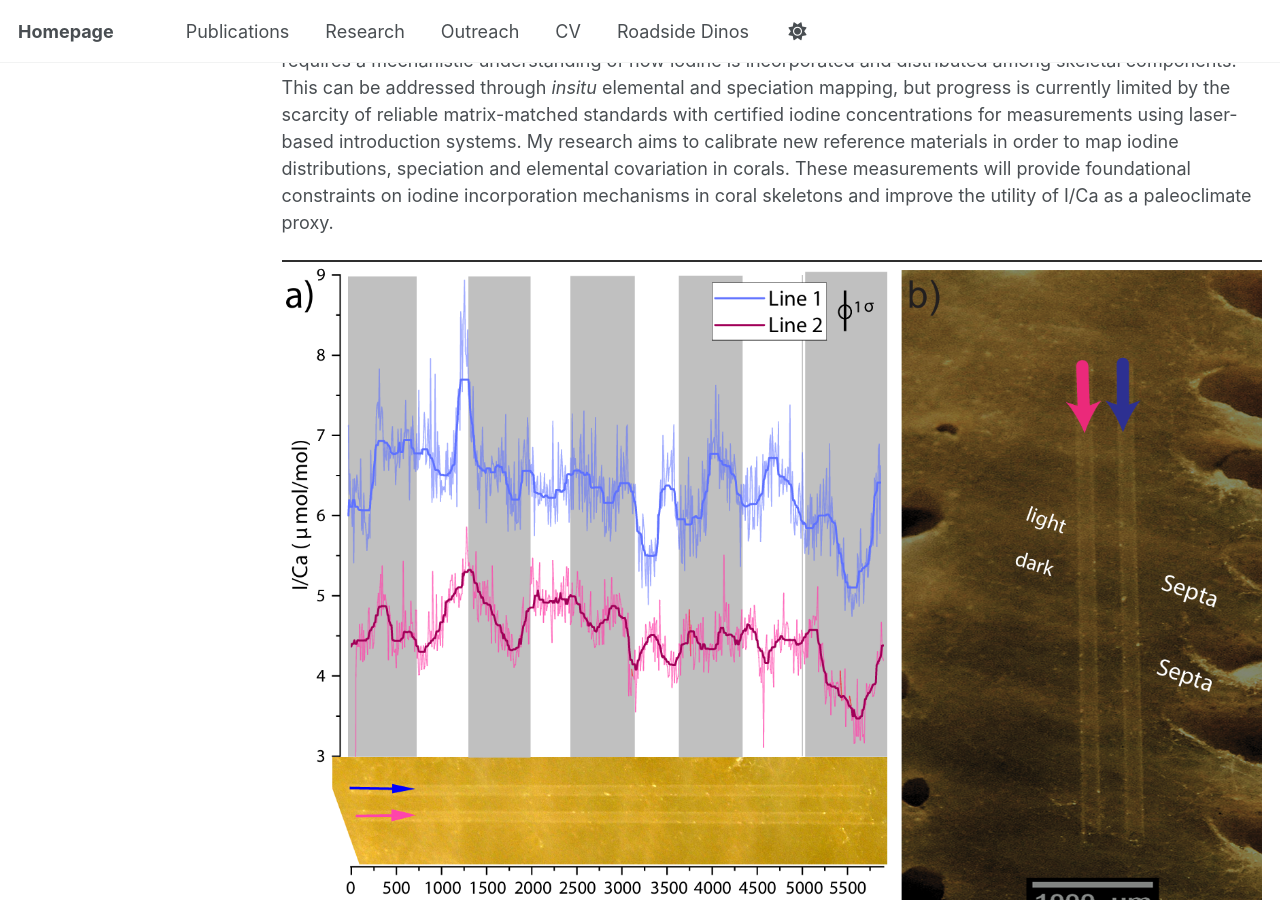
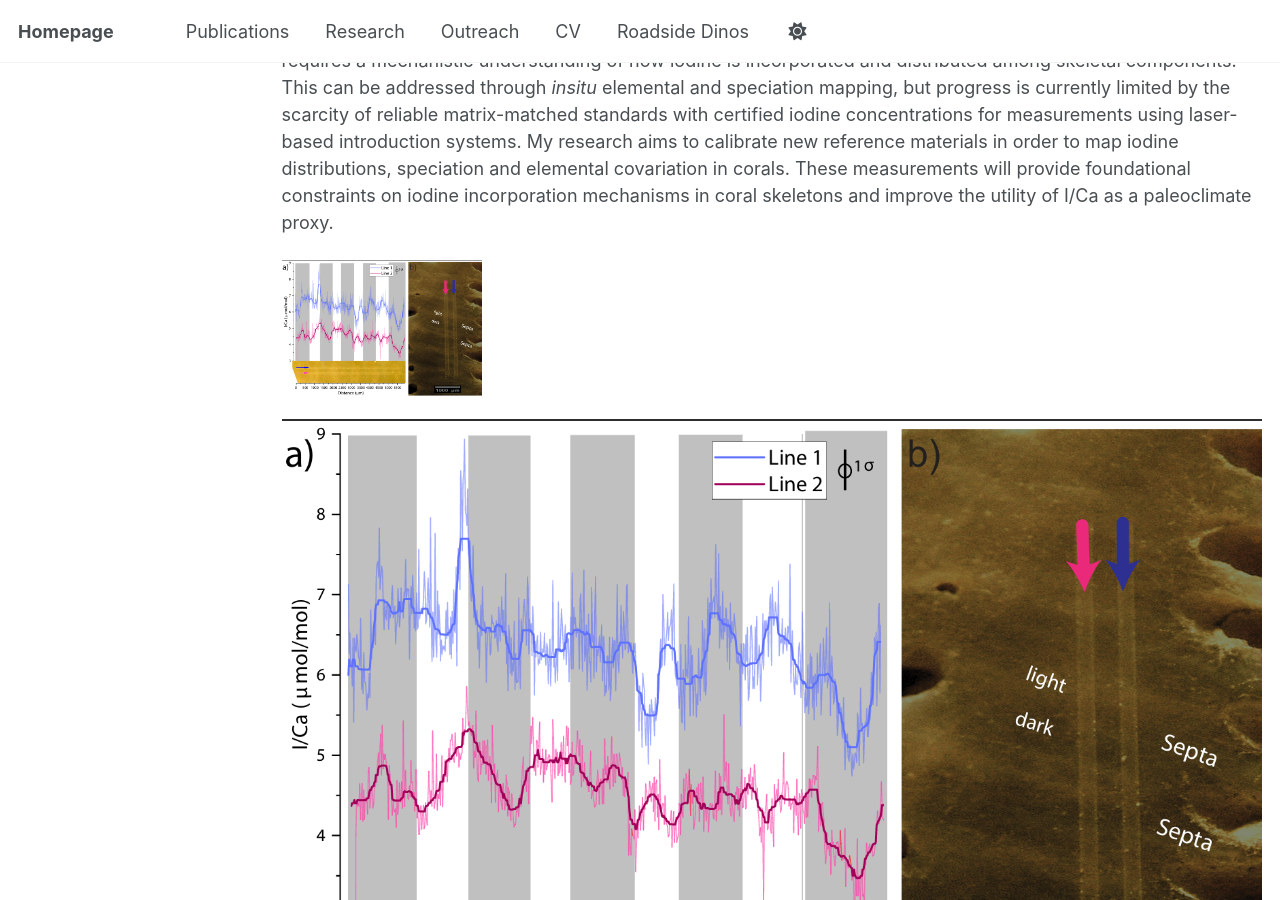
Before and after one commit to aprow620/aprow620.github.io, a Jekyll site: the page built from _pages/research.md, in a window 1280 px wide and 900 px high, scrolled down 360 px. Built offline with Jekyll 4.4.1, drawn with Linux system fonts in a browser that asks for light colours.

Commit message:
Add image to research page
Added an image to enhance the research page.

```diff
--- a/_pages/research.md
+++ b/_pages/research.md
@@ -20,4 +20,7 @@ reference materials in order to map iodine distributions, speciation and element
 These measurements will provide foundational constraints on iodine incorporation mechanisms in coral
 skeletons and improve the utility of I/Ca as a paleoclimate proxy.
 
+
+<img src="../images/coral_ICa.png" alt="drawing" width="200"/>
+
 ![coral_ICa_signal](../images/coral_ICa.png)
```
